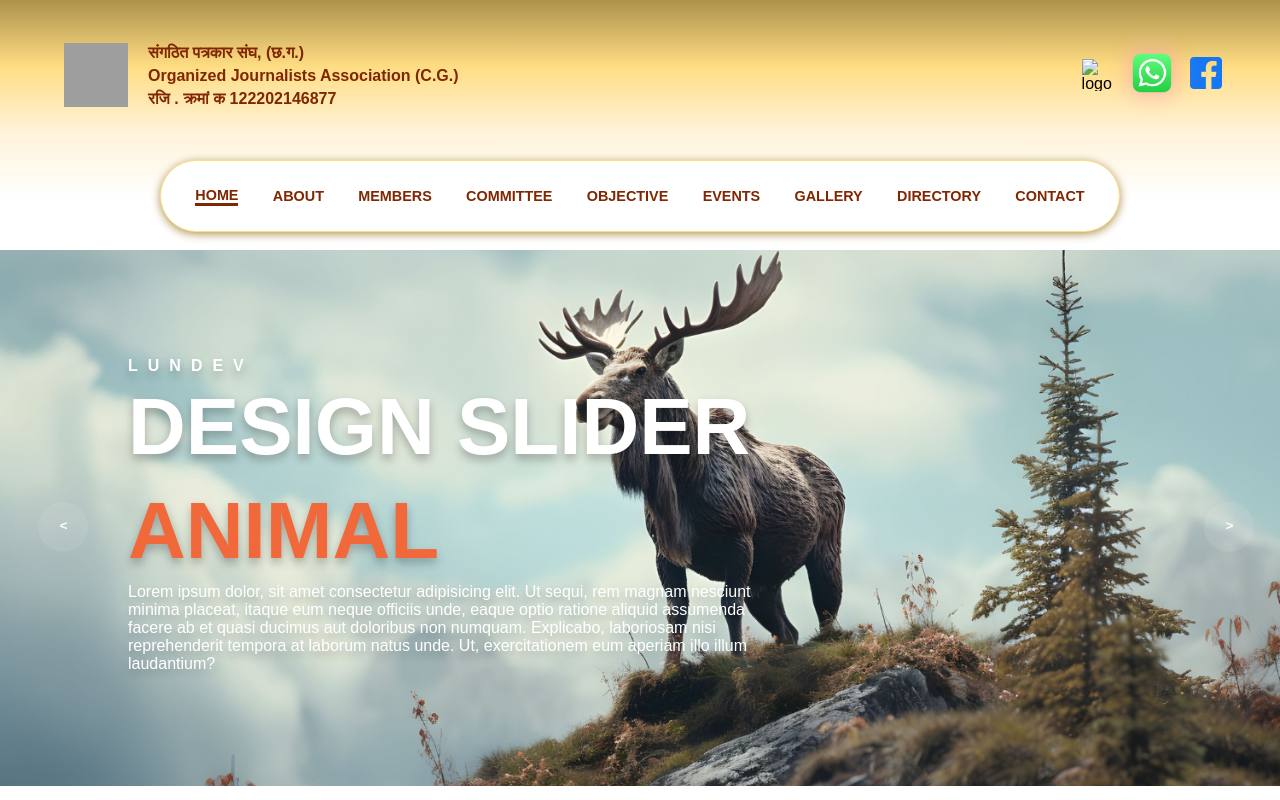
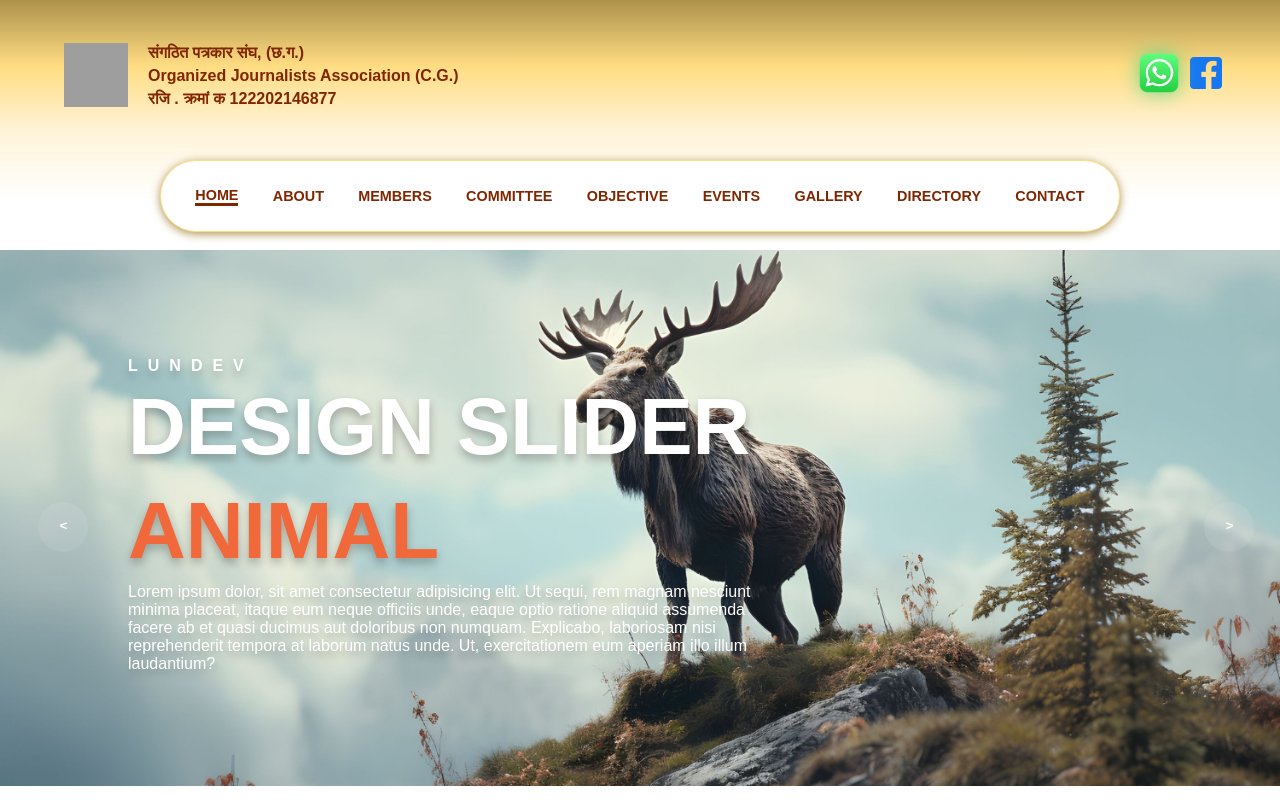
Before and after one commit to Aman67if/SPS, a plain HTML site: page index.html in a window 1280 px wide. In both pictures the pointer is over the link 1152 px from the left and 75 px from the top of the page. Drawn offline with nearby package versions, Linux system fonts and the light colour scheme; grey boxes are pictures that could not be loaded.

Commit message:
refined social media ui

```diff
--- a/about.css
+++ b/about.css
@@ -123,12 +123,15 @@ nav{
     scale: 1.2;
     transition: scale ease 0.4s;
 }
-.account-section .socialMedia img:hover:nth-child(1){
+.account-section .socialMedia a:nth-child(1){
+    visibility: hidden;
+}
+.account-section .socialMedia a:hover:nth-child(1){
     filter: drop-shadow(0 0 10px rgb(246, 163, 177));
 }
-.account-section .socialMedia img:hover:nth-child(2){
+.account-section .socialMedia a:hover:nth-child(2){
     filter: drop-shadow(0 0 10px rgb(100, 216, 133));
 }
-.account-section .socialMedia img:hover:nth-child(3){
-    filter: drop-shadow(0 0 10px rgb(92, 136, 231));
+.account-section .socialMedia a:hover:nth-child(3){
+    filter: drop-shadow(0 0 10px rgb(90, 138, 242));
 }
--- a/committee.css
+++ b/committee.css
@@ -142,14 +142,17 @@ nav{
     scale: 1.2;
     transition: scale ease 0.4s;
 }
-.account-section .socialMedia img:hover:nth-child(1){
+.account-section .socialMedia a:nth-child(1){
+    visibility: hidden;
+}
+.account-section .socialMedia a:hover:nth-child(1){
     filter: drop-shadow(0 0 10px rgb(246, 163, 177));
 }
-.account-section .socialMedia img:hover:nth-child(2){
+.account-section .socialMedia a:hover:nth-child(2){
     filter: drop-shadow(0 0 10px rgb(100, 216, 133));
 }
-.account-section .socialMedia img:hover:nth-child(3){
-    filter: drop-shadow(0 0 10px rgb(92, 136, 231));
+.account-section .socialMedia a:hover:nth-child(3){
+    filter: drop-shadow(0 0 10px rgb(90, 138, 242));
 }
 
 .heading{
--- a/contact.css
+++ b/contact.css
@@ -123,12 +123,15 @@ nav{
     scale: 1.2;
     transition: scale ease 0.4s;
 }
-.account-section .socialMedia img:hover:nth-child(1){
+.account-section .socialMedia a:nth-child(1){
+    visibility: hidden;
+}
+.account-section .socialMedia a:hover:nth-child(1){
     filter: drop-shadow(0 0 10px rgb(246, 163, 177));
 }
-.account-section .socialMedia img:hover:nth-child(2){
+.account-section .socialMedia a:hover:nth-child(2){
     filter: drop-shadow(0 0 10px rgb(100, 216, 133));
 }
-.account-section .socialMedia img:hover:nth-child(3){
-    filter: drop-shadow(0 0 10px rgb(92, 136, 231));
+.account-section .socialMedia a:hover:nth-child(3){
+    filter: drop-shadow(0 0 10px rgb(90, 138, 242));
 }
--- a/directory.css
+++ b/directory.css
@@ -123,12 +123,15 @@ nav{
     scale: 1.2;
     transition: scale ease 0.4s;
 }
-.account-section .socialMedia img:hover:nth-child(1){
+.account-section .socialMedia a:nth-child(1){
+    visibility: hidden;
+}
+.account-section .socialMedia a:hover:nth-child(1){
     filter: drop-shadow(0 0 10px rgb(246, 163, 177));
 }
-.account-section .socialMedia img:hover:nth-child(2){
+.account-section .socialMedia a:hover:nth-child(2){
     filter: drop-shadow(0 0 10px rgb(100, 216, 133));
 }
-.account-section .socialMedia img:hover:nth-child(3){
-    filter: drop-shadow(0 0 10px rgb(92, 136, 231));
+.account-section .socialMedia a:hover:nth-child(3){
+    filter: drop-shadow(0 0 10px rgb(90, 138, 242));
 }
--- a/events.css
+++ b/events.css
@@ -142,15 +142,19 @@ nav{
     scale: 1.2;
     transition: scale ease 0.4s;
 }
-.account-section .socialMedia img:hover:nth-child(1){
+.account-section .socialMedia a:nth-child(1){
+    visibility: hidden;
+}
+.account-section .socialMedia a:hover:nth-child(1){
     filter: drop-shadow(0 0 10px rgb(246, 163, 177));
 }
-.account-section .socialMedia img:hover:nth-child(2){
+.account-section .socialMedia a:hover:nth-child(2){
     filter: drop-shadow(0 0 10px rgb(100, 216, 133));
 }
-.account-section .socialMedia img:hover:nth-child(3){
-    filter: drop-shadow(0 0 10px rgb(92, 136, 231));
+.account-section .socialMedia a:hover:nth-child(3){
+    filter: drop-shadow(0 0 10px rgb(90, 138, 242));
 }
+
 .heading{
     font-size: 1.8rem;
     height: 4.3rem;
--- a/gallery.css
+++ b/gallery.css
@@ -123,12 +123,15 @@ nav{
     scale: 1.2;
     transition: scale ease 0.4s;
 }
-.account-section .socialMedia img:hover:nth-child(1){
+.account-section .socialMedia a:nth-child(1){
+    visibility: hidden;
+}
+.account-section .socialMedia a:hover:nth-child(1){
     filter: drop-shadow(0 0 10px rgb(246, 163, 177));
 }
-.account-section .socialMedia img:hover:nth-child(2){
+.account-section .socialMedia a:hover:nth-child(2){
     filter: drop-shadow(0 0 10px rgb(100, 216, 133));
 }
-.account-section .socialMedia img:hover:nth-child(3){
-    filter: drop-shadow(0 0 10px rgb(92, 136, 231));
+.account-section .socialMedia a:hover:nth-child(3){
+    filter: drop-shadow(0 0 10px rgb(90, 138, 242));
 }
--- a/index.html
+++ b/index.html
@@ -23,7 +23,7 @@
 
                 </h4>
                 <div class="socialMedia">
-                    <img src="icons/instagram_logo.png" alt="logo">
+                    <a href=""><img src="icons/instagram_logo.png" alt="logo"></a>
                     <a href="https://chat.whatsapp.com/I7ipSYhgu1WAhQAgKpWKd9"><img src="icons/whatsapp_logo.png" alt="logo"></a>
                     <a href="https://www.facebook.com/spscgfb?mibextid=LQQJ4d"><img src="icons/facebook_logo.png" alt="logo"></a>
                 </div>
--- a/members.css
+++ b/members.css
@@ -142,14 +142,17 @@ nav{
     scale: 1.2;
     transition: scale ease 0.4s;
 }
-.account-section .socialMedia img:hover:nth-child(1){
+.account-section .socialMedia a:nth-child(1){
+    visibility: hidden;
+}
+.account-section .socialMedia a:hover:nth-child(1){
     filter: drop-shadow(0 0 10px rgb(246, 163, 177));
 }
-.account-section .socialMedia img:hover:nth-child(2){
+.account-section .socialMedia a:hover:nth-child(2){
     filter: drop-shadow(0 0 10px rgb(100, 216, 133));
 }
-.account-section .socialMedia img:hover:nth-child(3){
-    filter: drop-shadow(0 0 10px rgb(92, 136, 231));
+.account-section .socialMedia a:hover:nth-child(3){
+    filter: drop-shadow(0 0 10px rgb(90, 138, 242));
 }
 
 
--- a/objective.css
+++ b/objective.css
@@ -123,12 +123,15 @@ nav{
     scale: 1.2;
     transition: scale ease 0.4s;
 }
-.account-section .socialMedia img:hover:nth-child(1){
+.account-section .socialMedia a:nth-child(1){
+    visibility: hidden;
+}
+.account-section .socialMedia a:hover:nth-child(1){
     filter: drop-shadow(0 0 10px rgb(246, 163, 177));
 }
-.account-section .socialMedia img:hover:nth-child(2){
+.account-section .socialMedia a:hover:nth-child(2){
     filter: drop-shadow(0 0 10px rgb(100, 216, 133));
 }
-.account-section .socialMedia img:hover:nth-child(3){
-    filter: drop-shadow(0 0 10px rgb(92, 136, 231));
+.account-section .socialMedia a:hover:nth-child(3){
+    filter: drop-shadow(0 0 10px rgb(90, 138, 242));
 }
--- a/style.css
+++ b/style.css
@@ -142,14 +142,18 @@ nav{
     scale: 1.2;
     transition: scale ease 0.4s;
 }
-.account-section .socialMedia img:hover:nth-child(1){
+
+.account-section .socialMedia a:nth-child(1){
+    visibility: hidden;
+}
+.account-section .socialMedia a:hover:nth-child(1){
     filter: drop-shadow(0 0 10px rgb(246, 163, 177));
 }
-.account-section .socialMedia img:hover:nth-child(2){
+.account-section .socialMedia a:hover:nth-child(2){
     filter: drop-shadow(0 0 10px rgb(100, 216, 133));
 }
-.account-section .socialMedia img:hover:nth-child(3){
-    filter: drop-shadow(0 0 10px rgb(92, 136, 231));
+.account-section .socialMedia a:hover:nth-child(3){
+    filter: drop-shadow(0 0 10px rgb(90, 138, 242));
 }
 
 
```
Also changed, not shown: about.html (+1 -1 lines), committee.html (+1 -1 lines), contact.html (+1 -1 lines), directory.html (+1 -1 lines), events.html (+1 -1 lines), gallery.html (+1 -1 lines), members.html (+1 -1 lines), objective.html (+1 -1 lines).
